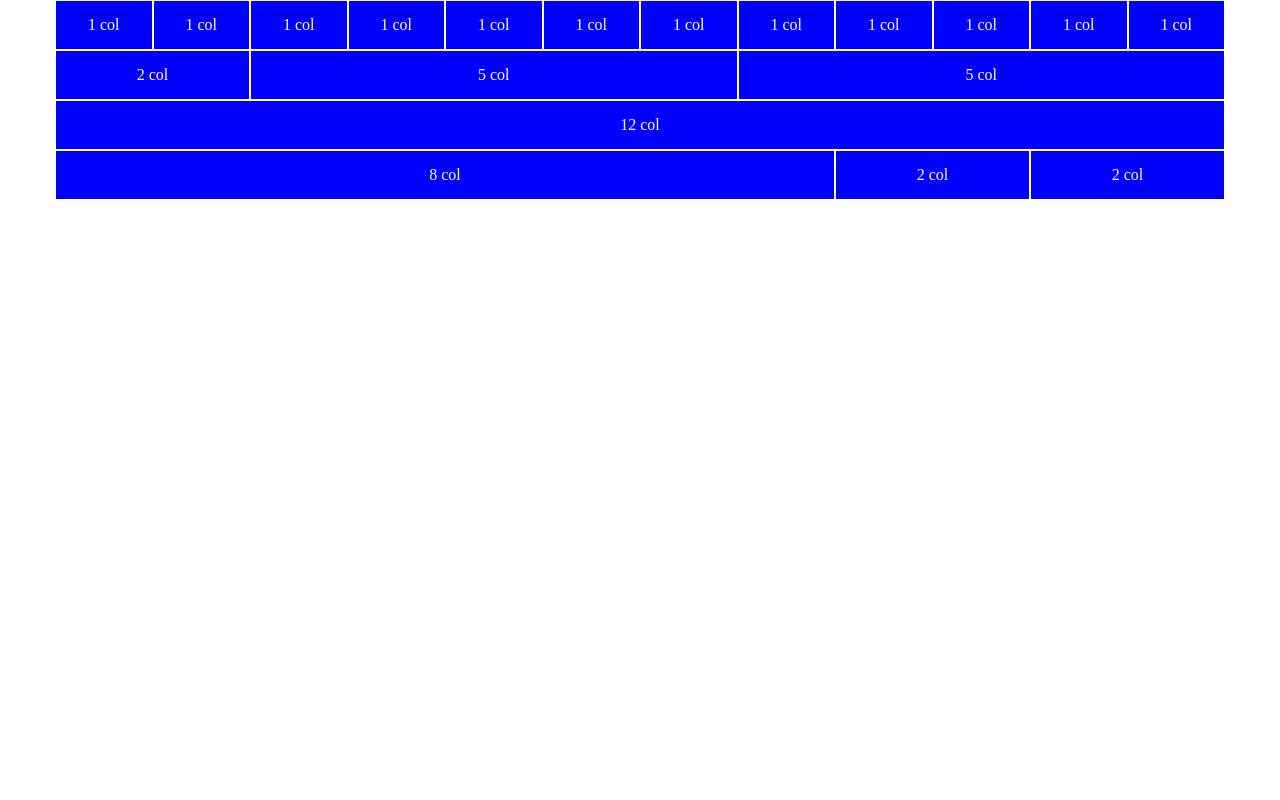
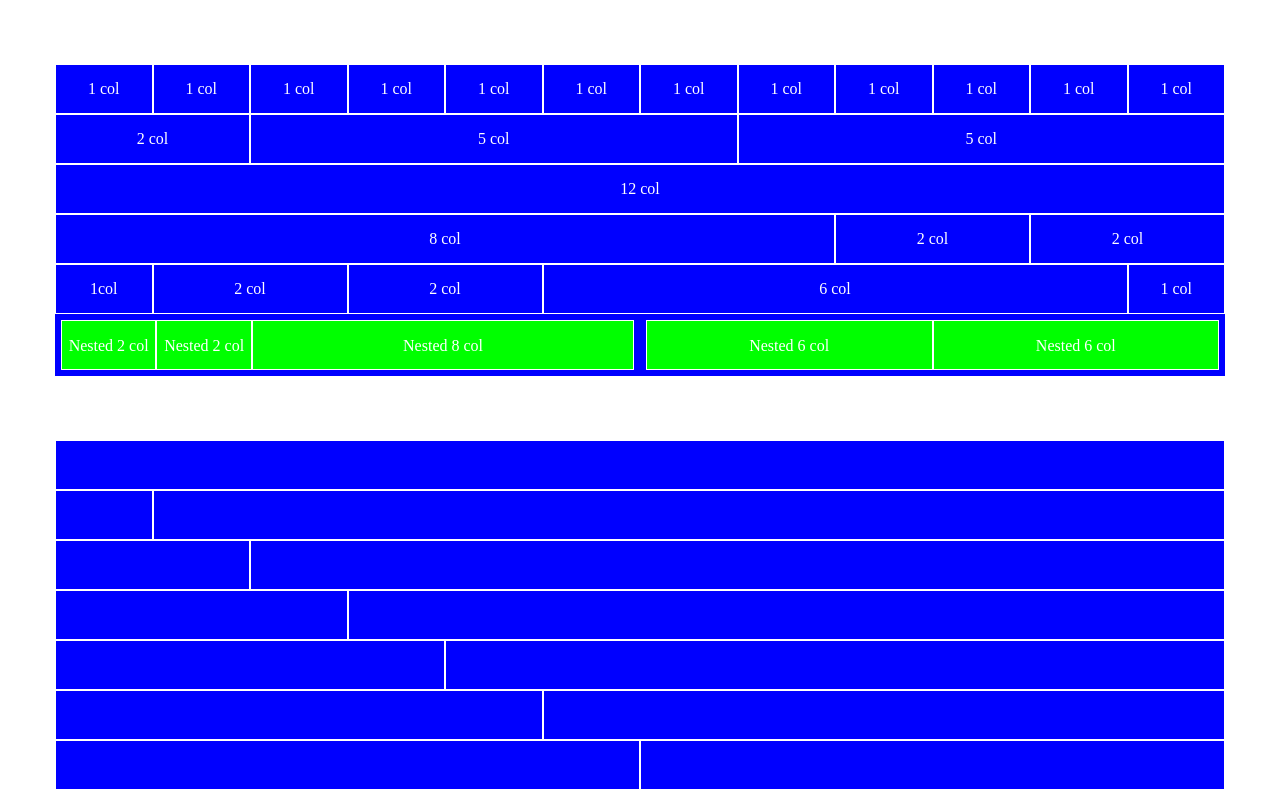
Before and after one commit to michelecamera1995/html-css-12bool, a plain HTML site: page index.html in a window 1280 px wide. Drawn offline with Linux system fonts and the light colour scheme.

Commit message:
created second exercise

```diff
--- a/css/style.css
+++ b/css/style.css
@@ -10,11 +10,31 @@
     align-items: center;
     background-color: blue;
     text-align: center;
+    justify-content: center;
     color: white;
     border: 0.5px solid white;
+    width: 100%;
+}
+
+.textgreen {
+    height: 50px;
+    line-height: 50px;
+    vertical-align: middle;
+    background-color: lime;
+    text-align: center;
+    color: white;
+    border: 0.5px solid white;
+    width: 100%;
 }
 
 .bg-blue {
     background-color: blue;
-    width: 100%;
 }
+
+.pad {
+    padding: 1%;
+}
+
+.margtop {
+    margin-top: 5%;
+}
--- a/index.html
+++ b/index.html
@@ -12,7 +12,7 @@
 
 <body>
 
-    <div class="container">
+    <div class="container margtop">
         <div class="row">
             <div class="col-1">
                 <div class="text ">
@@ -116,6 +116,89 @@
                 </div>
             </div>
         </div>
+        <div class="row">
+            <div class="col-1">
+                <div class="text ">
+                    <div class="bg-blue">1col</div>
+                </div>
+            </div>
+            <div class="col-2">
+                <div class="text ">
+                    <div class="bg-blue">2 col</div>
+                </div>
+            </div>
+            <div class="col-2">
+                <div class="text ">
+                    <div class="bg-blue">2 col</div>
+                </div>
+            </div>
+            <div class="col-6">
+                <div class="text ">
+                    <div class="bg-blue">6 col</div>
+                </div>
+            </div>
+            <div class="col-1">
+                <div class="text ">
+                    <div class="bg-blue">1 col</div>
+                </div>
+            </div>
+        </div>
+        <div class="row">
+            <div class="col-6 bg-blue">
+                <div class="row pad">
+                    <div class="col-2">
+                        <div class="textgreen">Nested 2 col</div>
+                    </div>
+                    <div class="col-2">
+                        <div class="textgreen">Nested 2 col</div>
+                    </div>
+                    <div class="col-8">
+                        <div class="textgreen">Nested 8 col</div>
+                    </div>
+                </div>
+            </div>
+            <div class="col-6 bg-blue">
+                <div class="row pad">
+                    <div class="col-6">
+                        <div class="textgreen">Nested 6 col</div>
+                    </div>
+                    <div class="col-6">
+                        <div class="textgreen">Nested 6 col</div>
+                    </div>
+                </div>
+            </div>
+        </div>
+    </div>
+
+    <div class="container margtop">
+        <div class="row">
+            <div class="col-12 text"></div>
+        </div>
+        <div class="row">
+            <div class="col-1 text"></div>
+            <div class="col-11 text"></div>
+        </div>
+        <div class="row">
+            <div class="col-2 text"></div>
+            <div class="col-10 text"></div>
+        </div>
+        <div class="row">
+            <div class="col-3 text"></div>
+            <div class="col-9 text"></div>
+        </div>
+        <div class="row">
+            <div class="col-4 text"></div>
+            <div class="col-8 text"></div>
+        </div>
+        <div class="row">
+            <div class="col-5 text"></div>
+            <div class="col-7 text"></div>
+        </div>
+        <div class="row">
+            <div class="col-6 text"></div>
+            <div class="col-6 text"></div>
+        </div>
+    </div>
 
 
 
@@ -123,8 +206,6 @@
 
 
 
-    </div>
-
 </body>
 
 </html>
```
